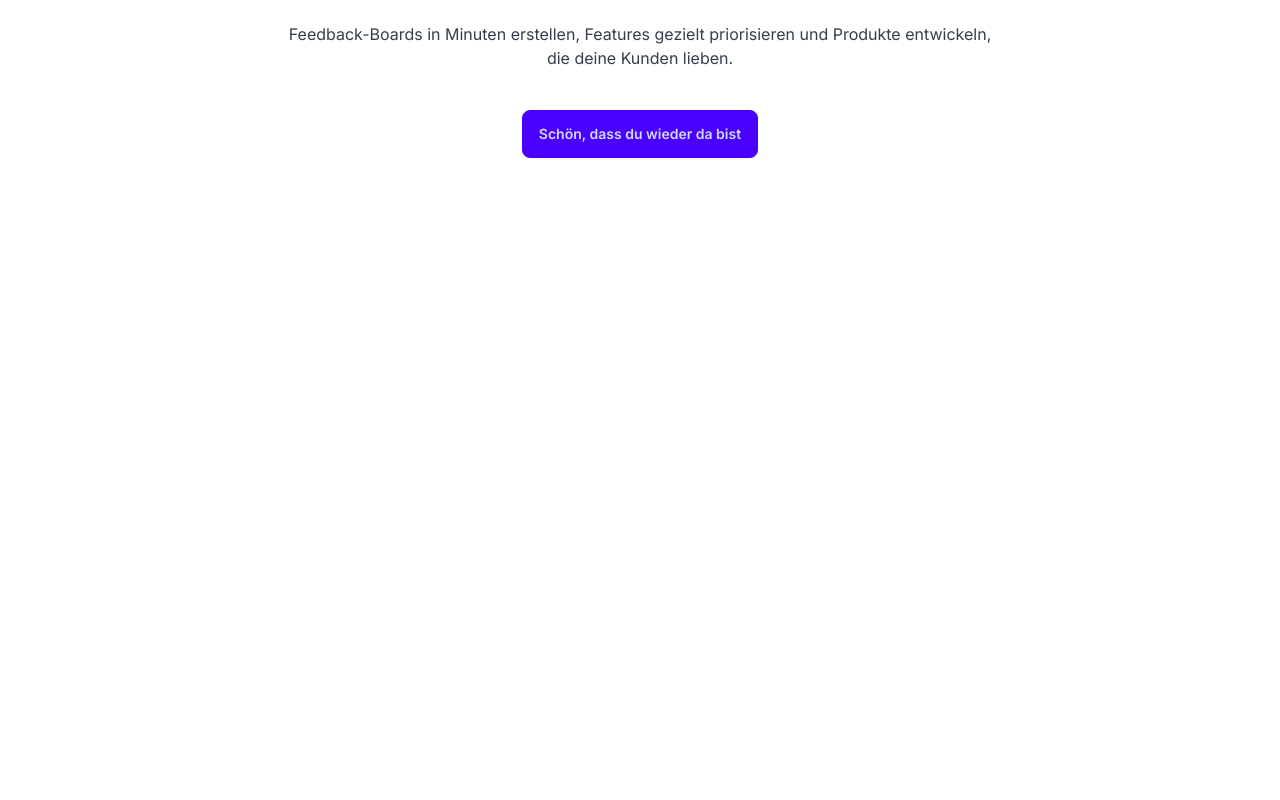
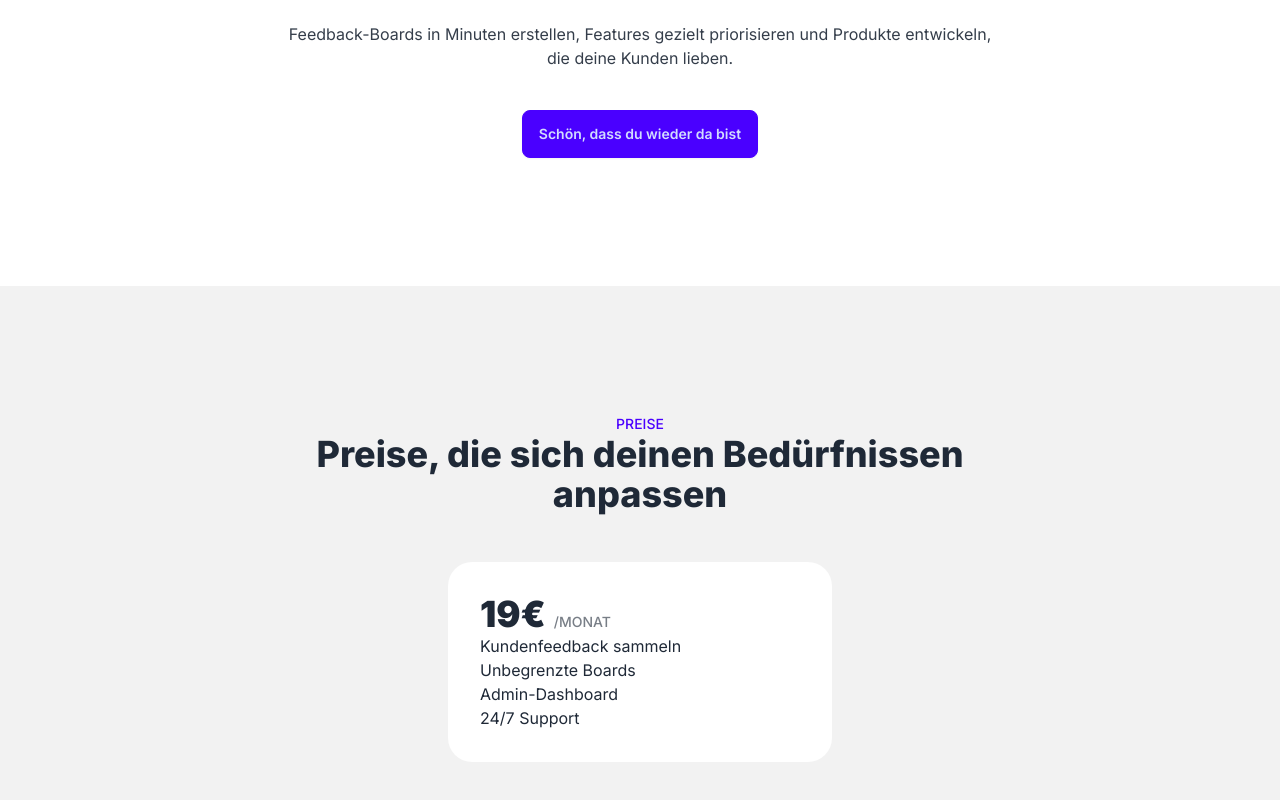
Before and after one commit to Umerrijaz/kunden-feedback, a Next.js app: page / in a window 1280 px wide. Shown: the part 290-1090 px from the top of the page. Before the commit the page ends 800 px from the top, so only its background shows below. Built offline with nearby package versions, Linux system fonts and the light colour scheme.

Commit message:
pricing section added

```diff
--- a/app/page.js
+++ b/app/page.js
@@ -1,11 +1,11 @@
 import ButtonLogin from "@/components/ButtonLogin";
 
 export default function Home() {
-
-  const isLoggedIn= true;
-  const name= "Umer";
+  const isLoggedIn = true;
+  const name = "Umer";
   return (
     <main>
+      {/*HEADER*/}
       <section className="bg-base-200">
         <div className="flex justify-between items-center px-8 py-2 max-w-3xl mx-auto">
           <div className="font-bold">FeedbackFast</div>
@@ -14,17 +14,45 @@ export default function Home() {
             <a className="link link-hover">FAQ</a>
           </div>
           <div>
-          <ButtonLogin isLoggedIn={isLoggedIn} name={name}/>
+            <ButtonLogin isLoggedIn={isLoggedIn} name={name} />
           </div>
         </div>
       </section>
-      <section className= "px-8 text-center py-32 max-w-3xl mx-auto">
-        <h1 className= "text-4xl font-extrabold mb-6 lg:text-5xl">Kundenfeedback sammeln,
-        bessere Produkte bauen</h1>
-        <div className="opacity-90 mb-10">Feedback-Boards in Minuten erstellen,
-        Features gezielt priorisieren und Produkte entwickeln,
-        die deine Kunden lieben.</div>
-        <ButtonLogin isLoggedIn={isLoggedIn} name={name}/>
+      {/*HERO*/}
+      <section className="px-8 text-center py-32 max-w-3xl mx-auto">
+        <h1 className="text-4xl font-extrabold mb-6 lg:text-5xl">
+          Kundenfeedback sammeln, bessere Produkte bauen
+        </h1>
+        <div className="opacity-90 mb-10">
+          Feedback-Boards in Minuten erstellen, Features gezielt priorisieren
+          und Produkte entwickeln, die deine Kunden lieben.
+        </div>
+        <ButtonLogin isLoggedIn={isLoggedIn} name={name} />
+      </section>
+      {/* PRICING */}
+      <section className="bg-base-200">
+        <div className="px-8 py-32 max-w-3xl mx-auto">
+          <p className="text-sm uppercase font-medium text-primary text-center">
+            Preise
+          </p>
+          <h2 className="text-3xl font-extrabold mb-12 lg:text-4xl text-center">
+            Preise, die sich deinen Bedürfnissen anpassen
+          </h2>
+          <div className="p-8 bg-base-100 w-96 rounded-3xl mx-auto">
+            <div className="flex gap-2 items-baseline">
+              <div className="text-4xl font-black">19€</div>
+              <div className="uppercase text-sm font-medium opacity-60">
+                /monat
+              </div>
+            </div>
+            <ul>
+              <li>Kundenfeedback sammeln</li>
+              <li>Unbegrenzte Boards</li>
+              <li>Admin-Dashboard</li>
+              <li>24/7 Support</li>
+            </ul>
+          </div>
+        </div>
       </section>
     </main>
   );
```
Also changed, not shown: .eslintrc.json. Lines whose indentation alone changed are shown as unchanged.
